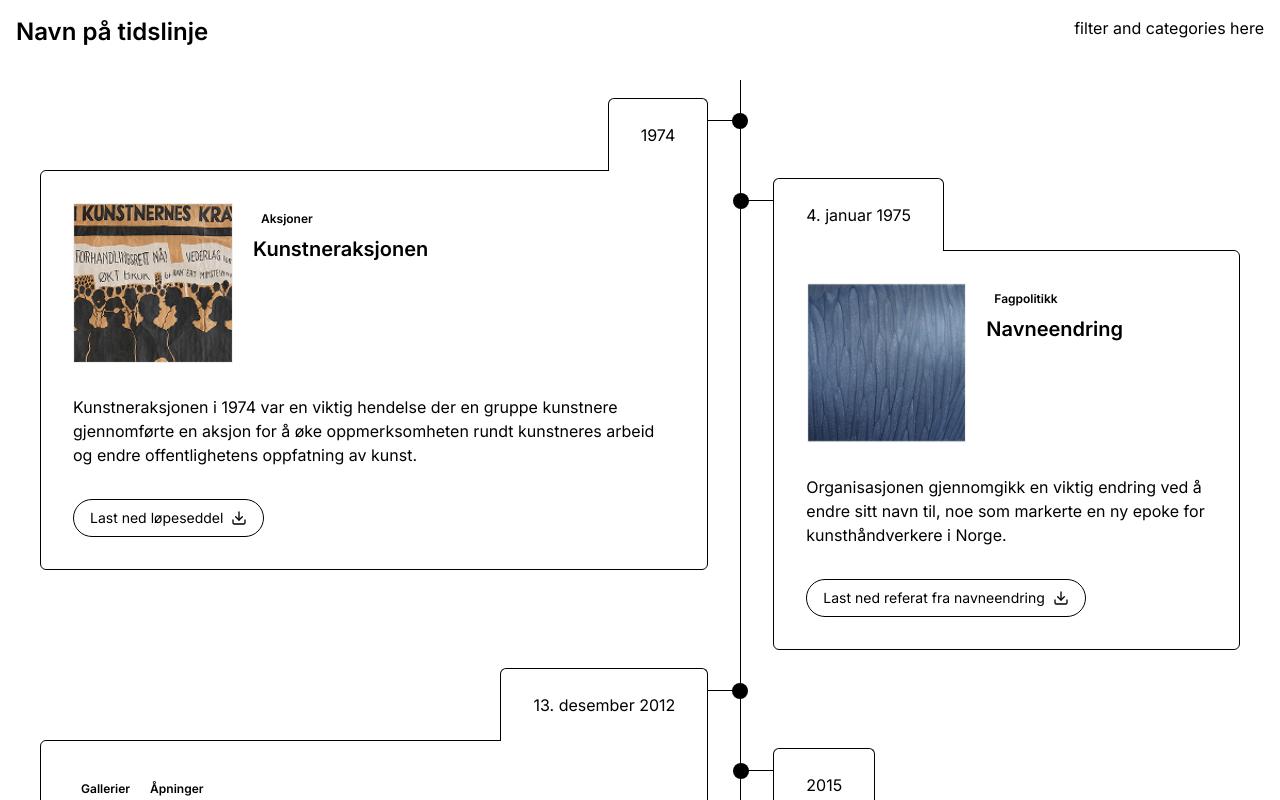
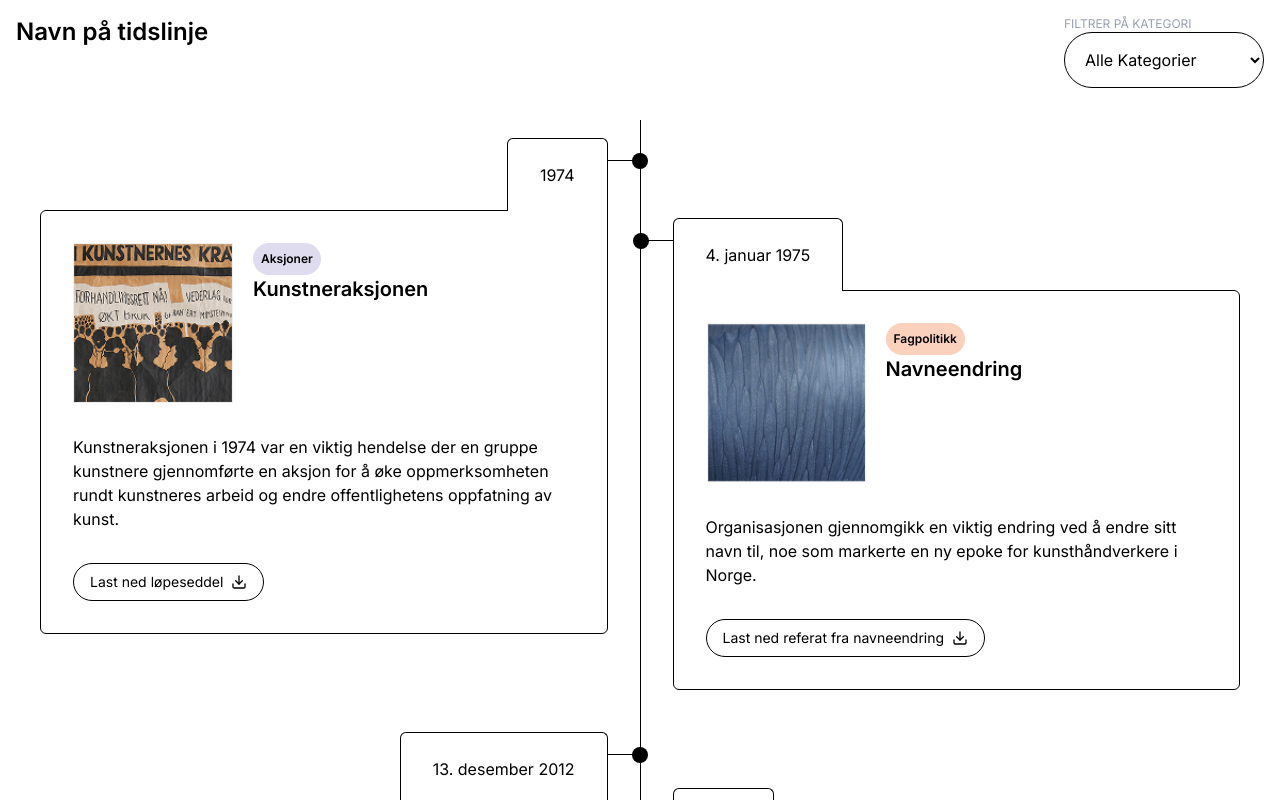
Before and after one commit to markusevanger/kult-byra-oppgave, a React (Vite) app: page / in a window 1280 px wide. Shown: the top 800 px of the page. Built offline with nearby package versions, Linux system fonts and the light colour scheme.

Commit message:
add filter

```diff
--- a/src/App.tsx
+++ b/src/App.tsx
@@ -2,18 +2,23 @@ import TimelineItem from "./components/TimelineItem"
 import timelineData from "./content.json"
 import { Event } from "./components/types"
 import { useMediaQuery } from 'react-responsive';
+import { useState } from "react";
 
 
 
 
 function App() {
 
+  const [selectedCategory, setSelectedCategory] = useState("default");
 
   const timeline: Event[] = timelineData as Event[]
   const timelineSorted = [...timeline].sort((a, b) => new Date(a.date).getTime() - new Date(b.date).getTime());
-  const splitTimeline = splitEveryOther(timelineSorted)
+  const timelineFiltered = filterEventsByCategory(timelineSorted, selectedCategory)
+
+  const splitTimeline = splitEveryOther(timelineFiltered)
 
   const isMd = useMediaQuery({ minWidth: 768 });
+
 
 
   return (
@@ -22,10 +27,27 @@ function App() {
       {/* Header */}
       <div className="flex justify-between">
         <h1 className="font-semibold text-2xl">Navn på tidslinje</h1>
-        <div>
-          filter and categories here
+        <div className="flex">
+          <div className="flex flex-col">
+            <label className="text-xs text-gray-400">FILTRER PÅ KATEGORI</label>
+            <select
+              value={selectedCategory}  // Ensure only one value is selected
+              onChange={(e) => setSelectedCategory(e.target.value)}
+              className="border rounded-full p-4 min-w-[200px]"
+            >
+              <option value="default">Alle Kategorier</option>
+              {
+                getUniqueCategories(timelineSorted).map((category: string) =>
+                  <option key={category} value={category}>{category}</option>
+                )
+              }
+            </select>
+
+          </div>
         </div>
       </div>
+
+
 
 
       {/* Timeline content */}
@@ -33,9 +55,9 @@ function App() {
         {
           isMd ?
             <div className="flex p-8 md:max-w-300">
-              <div className="flex flex-col">{splitTimeline[0].map((event: Event) => <TimelineItem dataPlacement="right" event={event} />)}</div>
-              <div className="border-r-1"/>
-              <div className="mt-20 flex flex-col">{splitTimeline[1].map((event: Event) => <TimelineItem dataPlacement="left" event={event} />)}</div>
+              <ul className="flex flex-col flex-2">{splitTimeline[0].map((event: Event, index: number) => <TimelineItem dataPlacement="right" key={index} event={event} />)}</ul>
+              <div className="border-r-1" />
+              <ul className="mt-20 flex flex-col flex-2">{splitTimeline[1].map((event: Event, index: number) => <TimelineItem dataPlacement="left" key={index} event={event} />)}</ul>
             </div>
             :
             <div>
@@ -50,6 +72,12 @@ function App() {
 
 export default App
 
+
+
+
+
+
+
 {/* Helper function for timeline*/ }
 function splitEveryOther<T>(list: T[]): [T[], T[]] {
   const list1 = list.map((item, index) => (index % 2 === 0 ? item : undefined)).filter((item): item is T => item !== undefined);
@@ -57,3 +85,28 @@ function splitEveryOther<T>(list: T[]): [T[], T[]] {
 
   return [list1, list2];
 }
+
+
+const getUniqueCategories = (events: Event[]): string[] => {
+  const categoriesSet = new Set<string>();
+
+  // Collect unique categories from the events
+  events.forEach(event => {
+    if (event.category) {
+      event.category.forEach(category => categoriesSet.add(category));
+    }
+  });
+
+  return [...categoriesSet];
+};
+
+
+
+const filterEventsByCategory = (events: Event[], validCategory: string): Event[] => {
+
+  if (validCategory === "default") return events
+  else return events.filter(event =>
+    event.category && // Check if categories exist
+    event.category.some(category => category === validCategory) // Check if any category matches valid ones
+  );
+};
--- a/src/components/TimelineItem.tsx
+++ b/src/components/TimelineItem.tsx
@@ -25,10 +25,10 @@ export default function TimelineItem({ event, dataPlacement }: { event: Event; d
                         event.imageUrl &&
                         <img className="w-40 aspect-square object-cover" src={event.imageUrl}></img>
                     }
-                    <div className="">
+                    <div>
                         <div className="flex gap-1">
-                            {event.category.map((category: string) => (
-                                <p className={`bg-${categoryColor(category)} w-fit p-2 rounded-full text-xs font-semibold`} key={category}>{category}</p>
+                            {event.category && event.category.map((category: string) => (
+                                <p className={` ${categoryColors[category]} w-fit p-2 rounded-full text-xs font-semibold`} key={category}>{category}</p>
                             ))}
                         </div>
                         <h2 className="font-semibold text-xl text-wrap">{event.title}</h2>
@@ -51,18 +51,26 @@ export default function TimelineItem({ event, dataPlacement }: { event: Event; d
     )
 }
 
+
+
+
 const buttonIcon = (type: "link" | "download") => {
     if (type == "link") return <Link size={16} />
     else return <Download size={16} />
 }
 
-const categoryColor = (category: string) => {
-    if (category == "Gallerier") return "gallerierCategory"
-    else if (category == "Åpninger") return "aapningerCategory"
-    else if (category == "Fagpolitikk") return "fagpolitikkCategory"
-    else if (category == "Askjoner") return "askjonerCategory"
-    else return "red-500"
-}
+
+
+
+const categoryColors: { [key: string]: string } = {
+    "Gallerier": "bg-galleriercategory",
+    "Åpninger": "bg-aapningercategory",
+    "Fagpolitikk": "bg-fagpolitikkcategory",
+    "Aksjoner": "bg-aksjonercategory"
+};
+
+
+
 
 const formatDate = (dateString: string): string => {
     const dateParts = dateString.split('-');
--- a/src/components/types.tsx
+++ b/src/components/types.tsx
@@ -1,6 +1,6 @@
 export interface Event {
     date: string;
-    category: string[];
+    category?: string[];
     title: string;
     description?: string;
     attachments?: Attachment[];
--- a/src/content.json
+++ b/src/content.json
@@ -105,9 +105,6 @@
     },
     {
         "date": "2020-07-01",
-        "category": [
-            "Hendelse"
-        ],
         "title": "Hendelse uten innhold"
     },
     {
--- a/src/main.css
+++ b/src/main.css
@@ -7,8 +7,8 @@
     /* --color-*: initial;  Uncomment to disable default tailwind color palette. */
     --default-font-family: "Inter", "sans-serif";
 
-    --color-aapningerCategory: #F78482;
-    --color-gallerierCategory: #E1F2C2;
-    --color-fagpolitikkCategory: #F9D1BC;
-    --color-askjonerCategory: #DEDCEE;
+    --color-galleriercategory: #e1f2c2;
+    --color-aapningercategory: #f78482;
+    --color-fagpolitikkcategory: #f9d1bc;
+    --color-aksjonercategory: #dedcee;
   }
```
